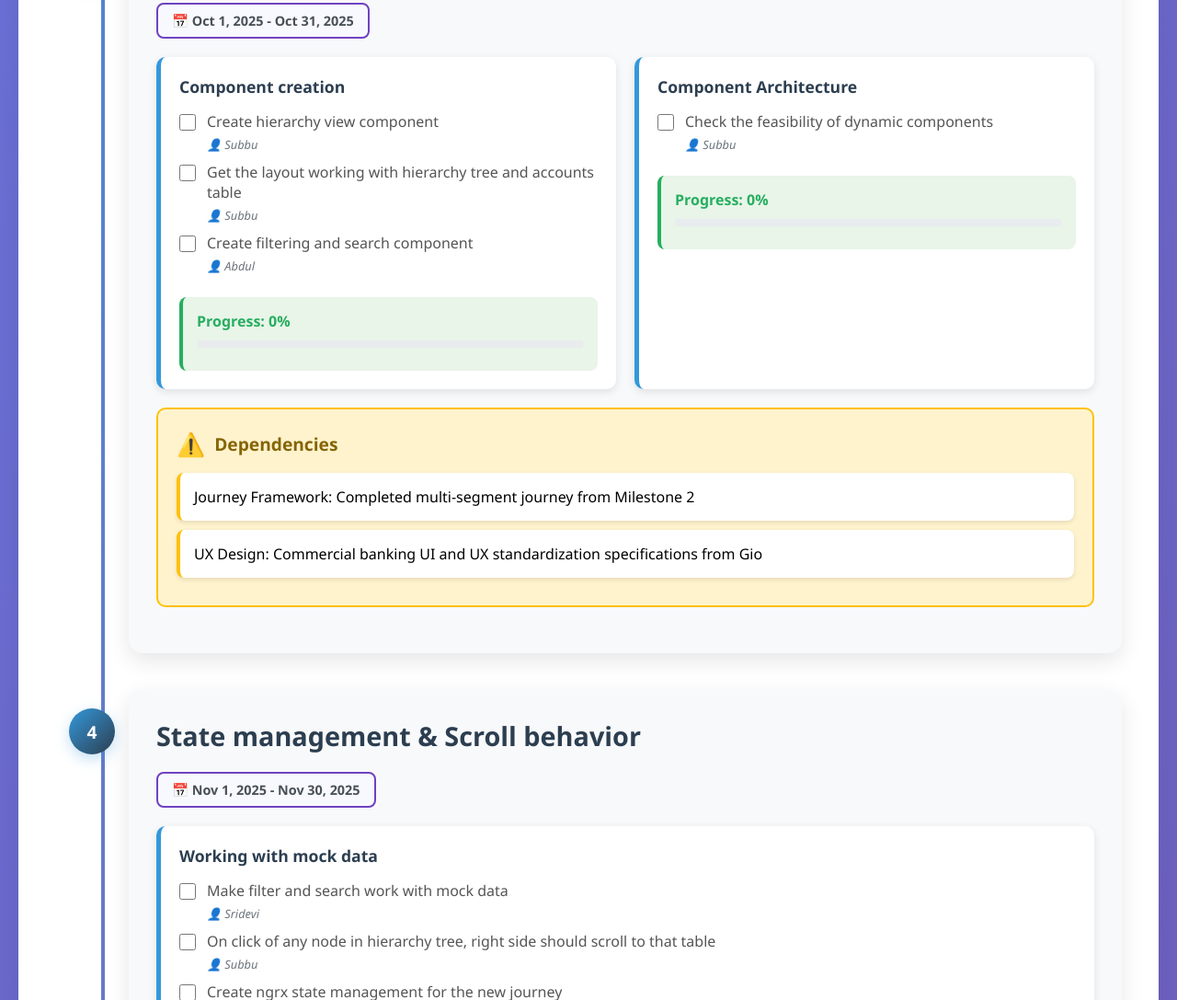
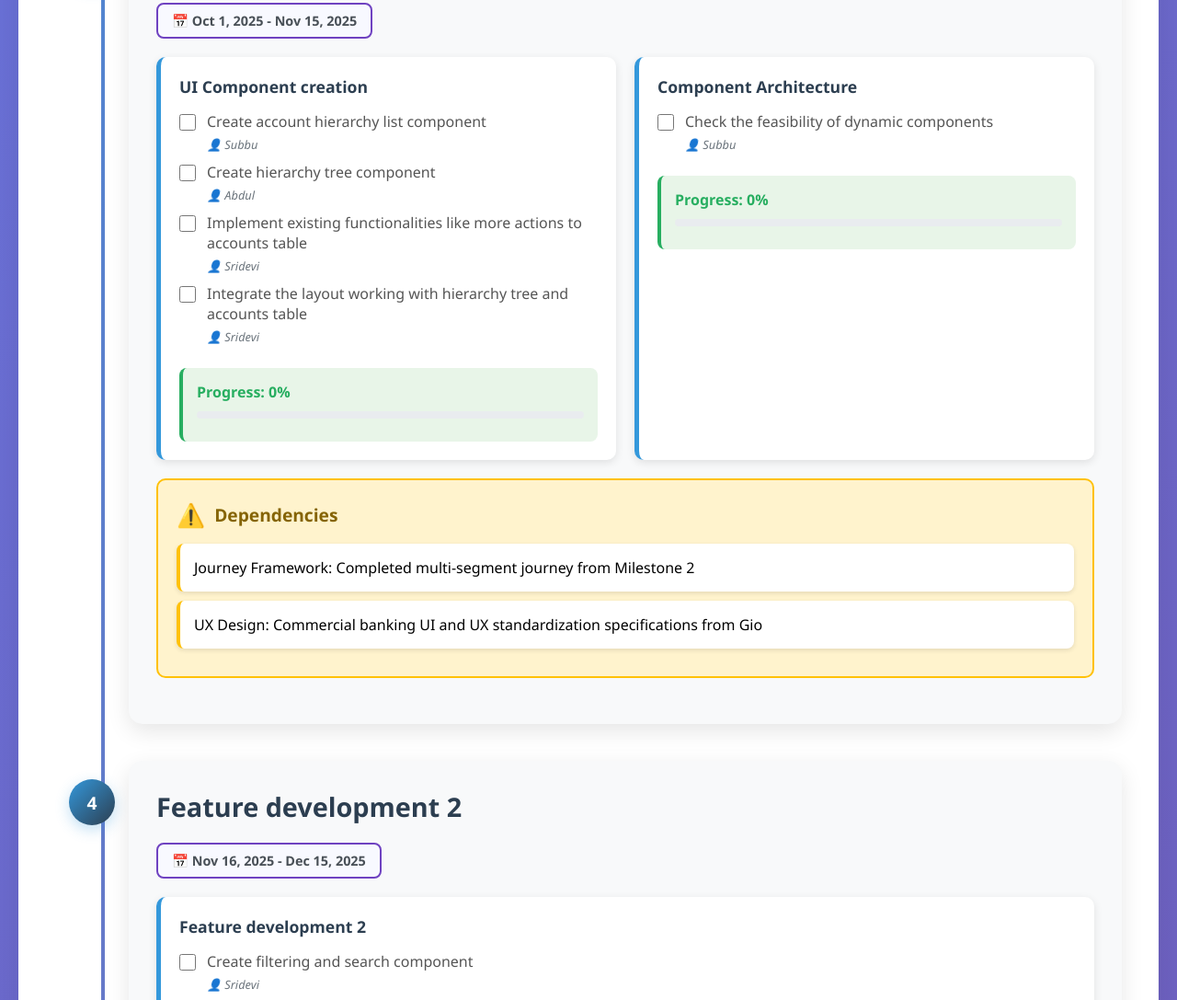
Before and after one commit to Subbu-here/fe-acc-structure-milestone, a plain HTML site: page index.html in a window 1280 px wide. Shown: the part 1985-3072 px from the top of the page at 92% size. Drawn offline with Linux system fonts and the light colour scheme.

Commit message:
milstone changes after discussion

```diff
--- a/index.html
+++ b/index.html
@@ -486,6 +486,11 @@
                   owner: "Sridevi",
                 },
                 {
+                  text: "Add required app configs/placeholder configs",
+                  completed: false,
+                  owner: "Sridevi",
+                },
+                {
                   text: "Implement journey framework with all 3 segments and routing",
                   completed: false,
                   owner: "Sridevi",
@@ -494,11 +499,6 @@
                   text: "Test manually and verify, passing segment in routing is changing the views",
                   completed: false,
                   owner: "Sridevi",
-                },
-                {
-                  text: "Create accounts table component",
-                  completed: false,
-                  owner: "Subbu",
                 },
               ],
             },
@@ -509,7 +509,7 @@
                 {
                   text: "Configure jest for unit testing the new journey",
                   completed: false,
-                  owner: "Sridevi",
+                  owner: "Subbu",
                 },
               ],
             },
@@ -523,26 +523,31 @@
           title: "Feature development",
           requiresApproval: false,
           startDate: "2025-10-01",
-          endDate: "2025-10-31",
+          endDate: "2025-11-15",
           tasks: [
             {
-              title: "Component creation",
+              title: "UI Component creation",
               owner: "Subbu",
               items: [
                 {
-                  text: "Create hierarchy view component",
+                  text: "Create account hierarchy list component",
                   completed: false,
                   owner: "Subbu",
                 },
                 {
-                  text: "Get the layout working with hierarchy tree and accounts table",
+                  text: "Create hierarchy tree component",
                   completed: false,
-                  owner: "Subbu",
+                  owner: "Abdul",
                 },
                 {
-                  text: "Create filtering and search component",
+                  text: "Implement existing functionalities like more actions to accounts table",
                   completed: false,
-                  owner: "Abdul",
+                  owner: "Sridevi",
+                },
+                {
+                  text: "Integrate the layout working with hierarchy tree and accounts table",
+                  completed: false,
+                  owner: "Sridevi",
                 },
               ],
             },
@@ -565,15 +570,20 @@
         },
         {
           id: 4,
-          title: "State management & Scroll behavior",
+          title: "Feature development 2",
           requiresApproval: false,
-          startDate: "2025-11-01",
-          endDate: "2025-11-30",
+          startDate: "2025-11-16",
+          endDate: "2025-12-15",
           tasks: [
             {
-              title: "Working with mock data",
+              title: "Feature development 2",
               owner: "System Architect",
               items: [
+                {
+                  text: "Create filtering and search component",
+                  completed: false,
+                  owner: "Sridevi",
+                },
                 {
                   text: "Make filter and search work with mock data",
                   completed: false,
@@ -601,19 +611,19 @@
         },
         {
           id: 5,
-          title: "Pagination & Data Strategy",
+          title: "API integrations & Pagination",
           requiresApproval: false,
-          startDate: "2025-12-01",
-          endDate: "2025-12-31",
+          startDate: "2025-12-16",
+          endDate: "2026-01-15",
           tasks: [
             {
-              title: "Pagination Implementation",
+              title: "API integrations & Pagination",
               owner: "Subbu",
               items: [
                 {
                   text: "Use correct APIs for and mock data for each scenario",
                   completed: false,
-                  owner: "Subbu",
+                  owner: "Abdul",
                 },
                 {
                   text: "Check if each API calls are passed with the expected body and parameters",
@@ -626,7 +636,7 @@
                   owner: "Sridevi",
                 },
                 {
-                  text: "Test pagination and infinite scroll with mock data",
+                  text: "Shimmer UI and navigation buttons for pagination",
                   completed: false,
                   owner: "Subbu",
                 },
@@ -656,17 +666,17 @@
         },
         {
           id: 6,
-          title: "Write Playwright tests",
+          title: "Ensure code coverage",
           requiresApproval: false,
-          startDate: "2026-01-01",
-          endDate: "2026-01-30",
+          startDate: "2026-01-16",
+          endDate: "2026-02-15",
           tasks: [
             {
-              title: "Create E2E tests",
+              title: "Ensure code coverage",
               owner: "Sridevi",
               items: [
                 {
-                  text: "Playwright setup for the new journey",
+                  text: "Unit tests for all new components/services",
                   completed: false,
                   owner: "Sridevi",
                 },
@@ -676,7 +686,7 @@
                   owner: "Subbu",
                 },
                 {
-                  text: "Run these tests in CI/CD pipeline",
+                  text: "Visual tests wherever required",
                   completed: false,
                   owner: "Abdul",
                 },
@@ -694,7 +704,7 @@
           id: 7,
           title: "Integrate with real APIs & Final Testing",
           requiresApproval: false,
-          startDate: "2026-02-01",
+          startDate: "2026-02-16",
           endDate: "2026-02-28",
           tasks: [
             {
@@ -702,14 +712,14 @@
               owner: "Sridevi",
               items: [
                 {
-                  text: "Do manual testing with real APIs",
+                  text: "Integrate with real APIs",
                   completed: false,
                   owner: "Sridevi",
                 },
                 {
-                  text: "Accessibility testing",
+                  text: "Fix errors if any",
                   completed: false,
-                  owner: "Abdul",
+                  owner: "Sridevi",
                 },
               ],
             },
```
